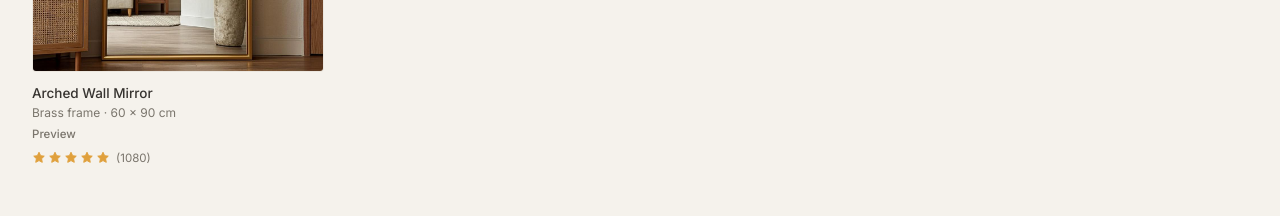
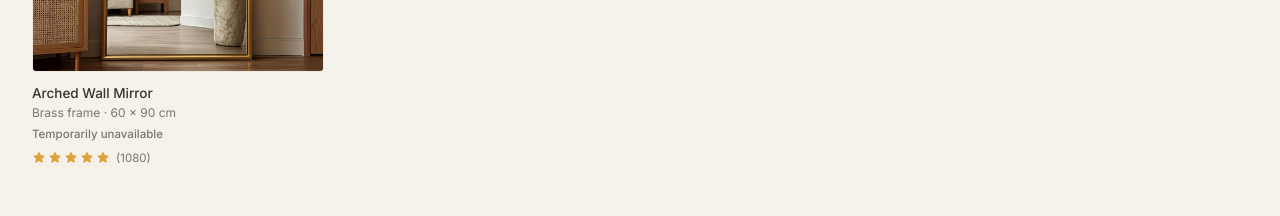
Before and after one commit to mgjexpert/e-com.casa, a Next.js app: page /journal/how-to-transform-a-wall in a window 1280 px wide. Shown: the part 1780-1996 px from the top of the page. Built offline with nearby package versions, Linux system fonts and the light colour scheme; no server answers; the database is empty; a web font is replaced by a local one.

Commit message:
fix(storefront): consume customer-safe purchase state in catalogue cards

```diff
--- a/src/components/product/product-card.tsx
+++ b/src/components/product/product-card.tsx
@@ -9,7 +9,7 @@ import { useWishlist } from '@/lib/wishlist-store';
 import { useCartDrawer } from '@/lib/cart-drawer-store';
 import { useT } from '@/hooks/use-t';
 import { formatPrice } from '@/lib/format';
-import { getCatalogSaleabilityLabel, isCatalogProductSaleable } from '@/lib/catalog/saleability';
+import { isCatalogProductSaleable } from '@/lib/catalog/saleability';
 import { OfferCountdown } from '@/components/product/offer-countdown';
 import type { Product } from '@/types';
 import { cn } from '@/lib/utils';
@@ -41,8 +41,12 @@ export function ProductCard({ product, priority = false }: { product: Product; p
   const wishlist = useWishlist();
   const openCartDrawer = useCartDrawer((s) => s.open);
   const wished = wishlist.slugs.includes(product.slug);
-  const saleable = isCatalogProductSaleable(product);
-  const saleabilityLabel = getCatalogSaleabilityLabel(product);
+  const saleable = typeof product.canPurchase === 'boolean' ? product.canPurchase : isCatalogProductSaleable(product);
+  const saleabilityLabel = saleable
+    ? 'Available'
+    : product.availability === 'outOfStock' || product.stock <= 0
+      ? 'Out of stock'
+      : 'Temporarily unavailable';
   const marketReference = product.marketReferencePrice && parseFloat(product.marketReferencePrice) > 0
     ? product.marketReferencePrice
     : null;
```
